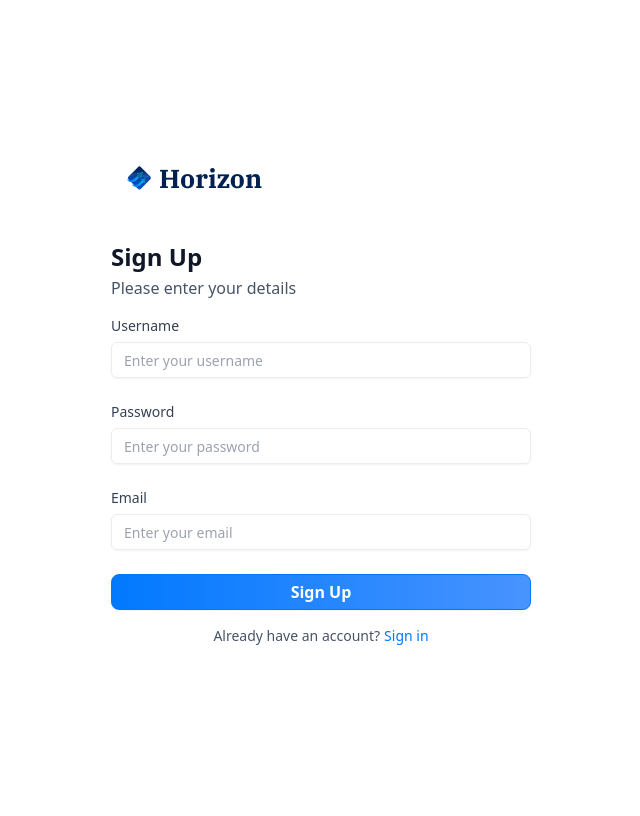
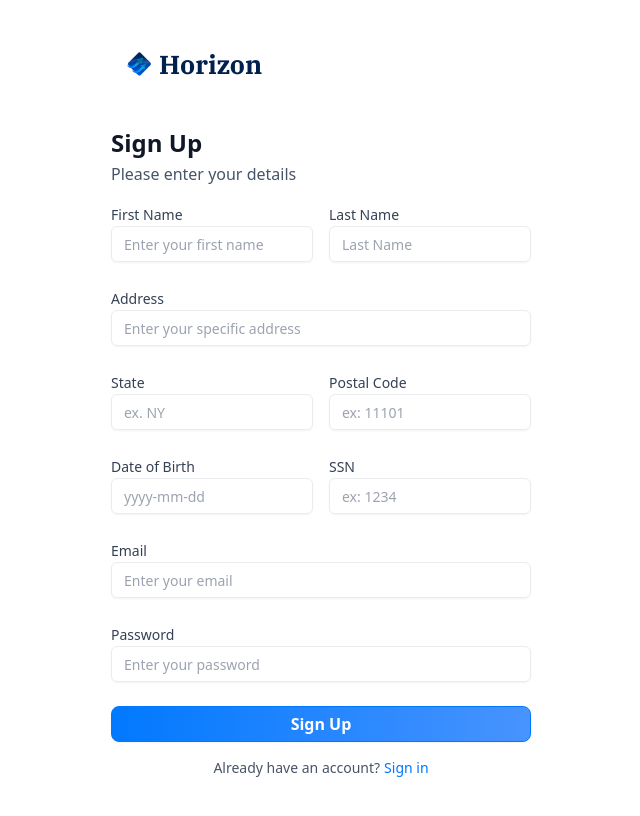
Before and after one commit to BankingSystemHTS/BankingSystem-Frontend, a Next.js app: page /sign-up in a window 1280 px wide. Shown: the whole page, without its empty margins (319-959 px from the left). Built offline with nearby package versions, Linux system fonts and the light colour scheme.

Commit message:
sign up authform added

```diff
--- a/app/(auth)/sign-up/page.tsx
+++ b/app/(auth)/sign-up/page.tsx
@@ -4,7 +4,7 @@
 const SignUp = () => {
   return (
     <section className="flex-center size-full max-sm-px6">
-      <AuthForm type="Sign-up"/>
+      <AuthForm type="sign-up"/>
     </section>
   )
 }
--- a/app/globals.css
+++ b/app/globals.css
@@ -302,7 +302,7 @@
   }
 
   .form-item {
-    @apply flex flex-col gap-1.5;
+    @apply flex-1 flex-col gap-1.5;
   }
 
   .form-label {
--- a/components/CustomInput.tsx
+++ b/components/CustomInput.tsx
@@ -1,6 +1,6 @@
 import React from 'react'
-import { authFormSchema } from '@/components/ui/AuthForm'
-import { Control, FieldValues, Path } from 'react-hook-form'
+
+import { Control, FieldValues, FieldPath } from 'react-hook-form'
 import {
    Form,
    FormControl,
@@ -12,18 +12,21 @@
 } from "@/components/ui/form"
 import { z } from 'zod'
 import { Input } from '@/components/ui/input'
-import { AuthFormSchemaType } from '@/components/ui/AuthForm'
+import { authFormSchema } from '@/lib/utils'
 
-type CustomInputProps = {
-   name: 'username' | 'email' | 'password',
+
+const formSchema = authFormSchema('sign-up')
+
+interface CustomInput {
+   name: FieldPath<z.infer<typeof formSchema>>,
    label: string,
    placeholder?: string,
    // form: typeof Form
-   control: Control<z.infer<typeof authFormSchema>>
+   control: Control<z.infer<typeof formSchema>>
 }
 
 
-const CustomInput = ({ name, label,  placeholder, control }: CustomInputProps) => {
+const CustomInput = ({ name, label,  placeholder, control }: CustomInput) => {
    return (
       <FormField
          control={control}
--- a/components/ui/AuthForm.tsx
+++ b/components/ui/AuthForm.tsx
@@ -5,7 +5,7 @@
 import { z } from "zod"
 import { zodResolver } from '@hookform/resolvers/zod'
 import { useForm } from 'react-hook-form'
-
+import { authFormSchema } from "@/lib/utils"
 import {
   Form,
   FormControl,
@@ -19,39 +19,29 @@
 import { Button } from './button'
 import CustomInput from '../CustomInput'
 import { Loader2 } from 'lucide-react'
-
-
-//using zod to define the shape of form, defined in one place
-export const authFormSchema = z.object({
-  username: z.string().min(2, {
-    message: "Username must be at least 2 characters.",
-  }).max(50),
-
-  password: z.string().min(2).max(20),
-  email: z.string().email()
-})
-
-export type AuthFormSchemaType = z.infer<typeof authFormSchema>
+import { useRouter } from 'next/router'
 
 const AuthForm = ({ type }: { type: string }) => {
-  const [user, setUser] = useState(null)
+  // const router = useRouter();
+  const [user, setUser] = useState(null);
   const [isLoading, setIsLoading] = useState(false);
-  // useForm from react-hook-form to create a form obj
-  const form = useForm<AuthFormSchemaType>({
-    resolver: zodResolver(authFormSchema),
+
+  const formSchema = authFormSchema(type);
+
+  const form = useForm<z.infer<typeof formSchema>>({
+    resolver: zodResolver(formSchema),
     defaultValues: {
-      username: "",
-      password: "",
-      email: ""
-    },
+      email: "",
+      password: ''
+    }
   })
 
-  // values contains all type-safe and validated fields
-  function onSubmit(values: z.infer<typeof authFormSchema>) {
-    setIsLoading(true)
-    console.log(values)
-    setIsLoading(false)
+  const onSubmit = async (data: z.infer<typeof formSchema>) => {
+    setIsLoading(true);
+    console.log("form submitted");
+    setIsLoading(false);
   }
+
   return (
     <section className="auth-form">
       <header className="flex flex-col ">
@@ -97,26 +87,70 @@
         props like register, control, handleSubmit */}
           <Form {...form}>
             <form onSubmit={form.handleSubmit(onSubmit)} className="space-y-4">
+              {type == 'sign-up' && (
+                <>
+                  <div className="flex gap-4">
+                    <CustomInput
+                      name="firstName"
+                      control={form.control}
+                      placeholder="Enter your first name"
+                      label='First Name'
+                    />
+                    <CustomInput
+                      name="lastName"
+                      control={form.control}
+                      placeholder="Last Name"
+                      label='Last Name'
+                    />
+                  </div>
+                  <CustomInput
+                    name="Address"
+                    control={form.control}
+                    placeholder="Enter your specific address"
+                    label='Address'
+                  />
+                  <div className="flex gap-4">
+                    <CustomInput
+                      name="state"
+                      control={form.control}
+                      placeholder="ex. NY"
+                      label='State'
+                    />
+                    <CustomInput
+                      name="postalCode"
+                      control={form.control}
+                      placeholder="ex: 11101"
+                      label='Postal Code'
+                    />
+                  </div>
+                  <div className="flex gap-4">
+                    <CustomInput
+                      name="dateOfBirth"
+                      control={form.control}
+                      placeholder="yyyy-mm-dd"
+                      label='Date of Birth'
+                    />
+                    <CustomInput
+                      name="ssn"
+                      control={form.control}
+                      placeholder="ex: 1234"
+                      label='SSN'
+                    />
+                  </div>
 
+                </>
+              )}
               <CustomInput
-                name="username"
+                name="email"
                 control={form.control}
-                placeholder="Enter your username"
-                label='Username'
+                placeholder="Enter your email"
+                label='Email'
               />
-
               <CustomInput
                 name="password"
                 control={form.control}
                 placeholder="Enter your password"
                 label='Password'
-              />
-
-              <CustomInput
-                name="email"
-                control={form.control}
-                placeholder="Enter your email"
-                label='Email'
               />
               <div className="flex flex-col gap-4">
                 <Button type="submit" className="form-btn" disabled={isLoading}>
--- a/lib/utils.ts
+++ b/lib/utils.ts
@@ -2,6 +2,7 @@
 import { type ClassValue, clsx } from "clsx";
 import qs from "query-string";
 import { twMerge } from "tailwind-merge";
+import { z } from "zod";
 
 export function cn(...inputs: ClassValue[]) {
   return twMerge(clsx(inputs));
@@ -193,3 +194,19 @@
 
   return date > twoDaysAgo ? "Processing" : "Success";
 };
+
+
+export const authFormSchema = (type:string) => z.object({
+  // sign up
+  firstName: type === 'sign-in' ? z.string().optional() : z.string().min(3),
+  lastName: type === 'sign-in' ? z.string().optional() : z.string().min(3),
+  address1: type === 'sign-in' ? z.string().optional() : z.string().max(50),
+  city: type === 'sign-in' ? z.string().optional() : z.string().max(50),
+  state: type === 'sign-in' ? z.string().optional() : z.string().min(2).max(2),
+  postalCode: type === 'sign-in' ? z.string().optional() : z.string().min(3).max(6),
+  dateOfBirth: type === 'sign-in' ? z.string().optional() : z.string().min(3),
+  ssn: type === 'sign-in' ? z.string().optional() : z.string().min(3),
+  // both
+  email: z.string().email(),
+  password: z.string().min(8),
+})
```
